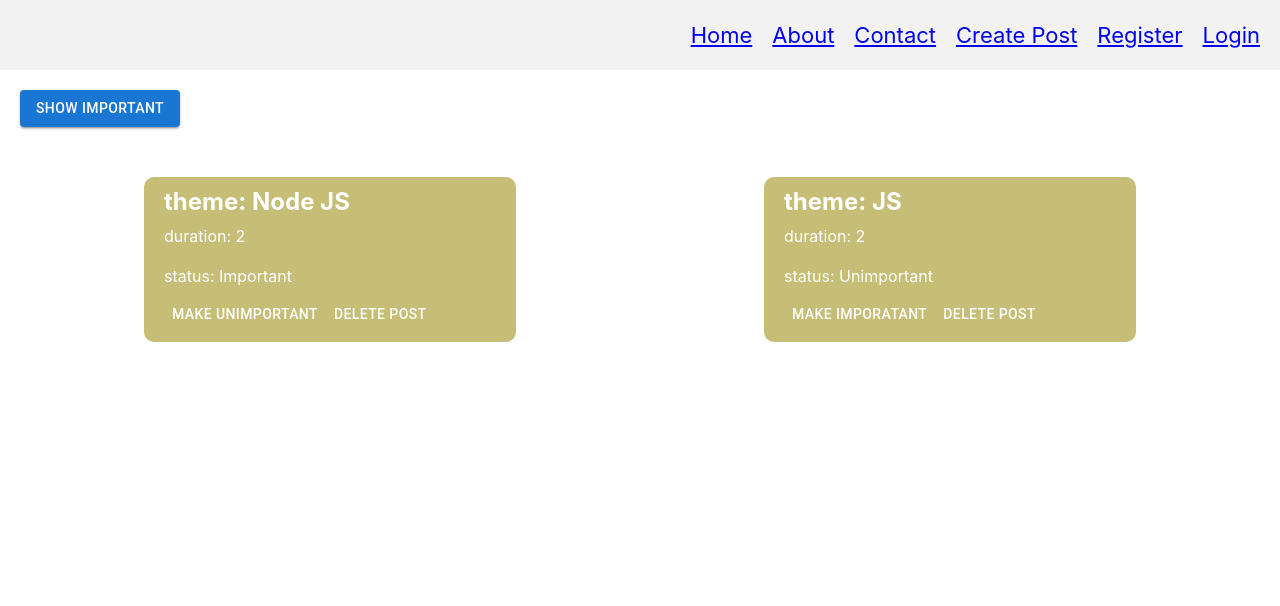
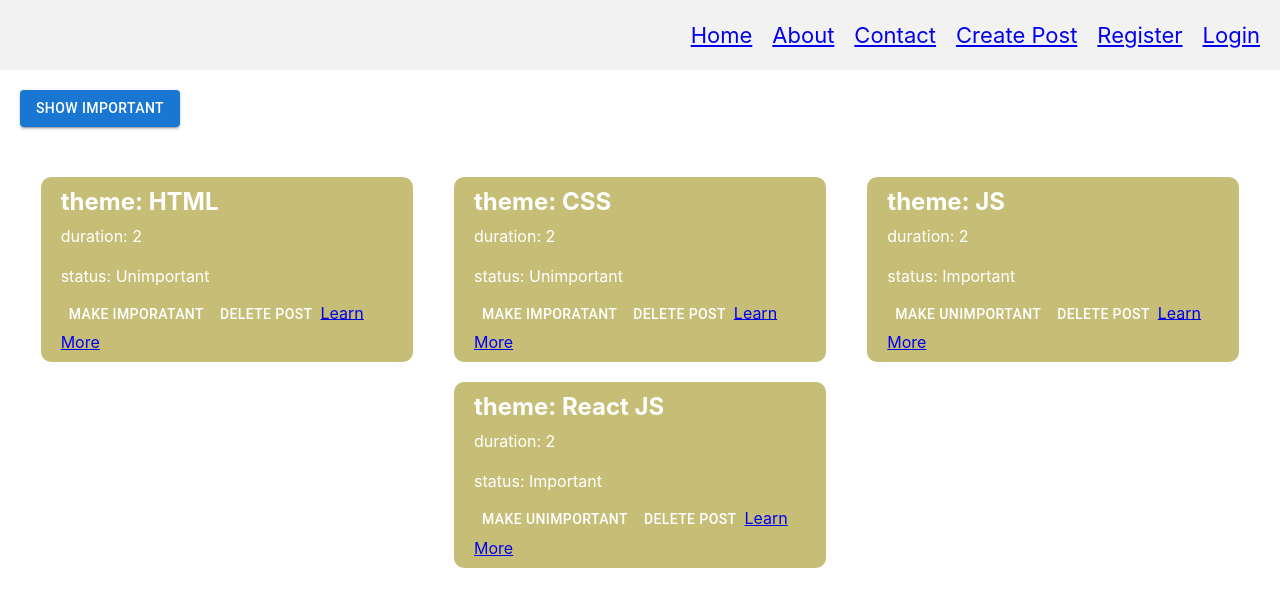
Before and after one commit to Khalilov07/BT-14-blog, a React (Create React App) app: page / in a window 1280 px wide. Shown: the top 606 px of the page. Built offline with nearby package versions, Linux system fonts and the light colour scheme; data requests are answered from the project's data file.

Commit message:
add single course page

```diff
--- a/db.json
+++ b/db.json
@@ -1,16 +1,28 @@
 {
   "courses": [
     {
-      "title": "Node JS",
+      "title": "HTML",
       "duration": "2",
-      "important": true,
-      "id": 5
+      "important": false,
+      "id": 1
+    },
+    {
+      "title": "CSS",
+      "duration": "2",
+      "important": false,
+      "id": 2
     },
     {
       "title": "JS",
       "duration": "2",
-      "important": false,
-      "id": 6
+      "important": true,
+      "id": 3
+    },
+    {
+      "title": "React JS",
+      "duration": "2",
+      "important": true,
+      "id": 4
     }
   ],
   "users": [
@@ -28,6 +40,12 @@
       "email": "test3@mail.ru",
       "password": "$2a$10$zlzUtfz56Dm4VGNRKfa8JOX5Be6ImbLZ2dbpP4JSd/i6MEOLx51vW",
       "id": 3
+    },
+    {
+      "email": "test4@mail.ru",
+      "password": "$2a$10$v0oXKniW2l9uI256/5AsCOG5KxxwcOwOwxTwRRu9t1ETzxNcM9Fpq",
+      "login": "marka",
+      "id": 4
     }
   ]
 }
--- a/src/App.js
+++ b/src/App.js
@@ -7,6 +7,7 @@ import ContactPage from './pages/ContactPage/ContactPage';
 import CreatePost from './pages/CreatePost/CreatePost';
 import RegisterPage from './pages/RegisterPage/RegisterPage';
 import LoginPage from './pages/LoginPage/LoginPage';
+import SingleCoursePage from './pages/SingleCoursePage/SingleCoursePage';
 
 // JSX - HTML JS
 
@@ -22,6 +23,7 @@ const App = () => {
         <Route path='/create' element={<CreatePost />} />
         <Route path='/register' element={<RegisterPage />} />
         <Route path='/login' element={<LoginPage />} />
+        <Route path='/course/:id' element={<SingleCoursePage />} />
       </Routes>
     </>
   );
--- a/src/components/Card/Card.jsx
+++ b/src/components/Card/Card.jsx
@@ -1,8 +1,9 @@
 import React from 'react';
 import './card.css'
 import { Button } from '@mui/material';
+import { Link } from 'react-router-dom';
 
-const Card = ({ title, duration, status, changeImportant, deletePost }) => {
+const Card = ({ title, duration, status, changeImportant, deletePost, id }) => {
 
 
     return (
@@ -13,6 +14,7 @@ const Card = ({ title, duration, status, changeImportant, deletePost }) => {
             <div className="btn-wrapper">
                 <Button style={{color: "white"}} onClick={() => changeImportant()}>make {status ? "unimportant" : "imporatant"}</Button>
                 <Button style={{color: "white"}} onClick={() => deletePost()}>delete post</Button>
+                <Link to={`/course/${id}`}>Learn More</Link>
             </div>
             {/* если статус неважный, то кнопка сделать важным, иначе кнопка сделать неважным */}
         </div>
--- a/src/pages/HomePage/HomePage.jsx
+++ b/src/pages/HomePage/HomePage.jsx
@@ -76,6 +76,7 @@ const HomePage = () => {
                 {filterdCourses.map((course) =>
                     <Card
                         key={course.id}
+                        id={course.id}
                         title={course.title}
                         duration={course.duration}
                         status={course.important}
--- a/src/pages/LoginPage/LoginPage.jsx
+++ b/src/pages/LoginPage/LoginPage.jsx
@@ -7,6 +7,7 @@ const LoginPage = () => {
 
     const [email, setEmail] = useState('')
     const [password, setPassword] = useState('')
+    const [myUser, setMyUser] = useState("")
 
     const authUser = (e) => {
 
@@ -18,13 +19,16 @@ const LoginPage = () => {
         }
 
         userSerivces.authUser(user)
-            .then(res => console.log(res.data))
+            .then(res => {
+                setMyUser(res.data.user)
+            })
 
     }
 
+
     return (
         <>
-            <h2>Login: </h2>
+        <h2>login: {myUser.login}</h2>
             <div className='form__wrapper'>
                 <form onSubmit={authUser}>
                     <h1 style={{ marginBottom: "20px" }}>Login</h1>
--- a/src/pages/RegisterPage/RegisterPage.jsx
+++ b/src/pages/RegisterPage/RegisterPage.jsx
@@ -8,9 +8,8 @@ const RegisterPage = () => {
 
     const [email, setEmail] = useState('')
     const [password, setPassword] = useState('')
-    const [message, setMessage] = useState(false)
+    const [login, setLogin] = useState('')
 
-    message ? alert("Ошибка") : null
 
     const addUser = (e) => {
 
@@ -18,13 +17,12 @@ const RegisterPage = () => {
 
         const newUser = {
             email,
-            password
+            password,
+            login
         }
 
         userSerivces.addUser(newUser)
             .then(res => console.log(res.data))
-            .catch(err => setMessage(true))
-
     }
 
     return (
@@ -50,6 +48,16 @@ const RegisterPage = () => {
                     onChange={(e) => setPassword(e.target.value)}
                 />
 
+                <TextField
+                    id="outlined-basic"
+                    label="Login"
+                    variant="outlined"
+                    style={{marginBottom: 20}}
+                    value={login}
+                    type='text'
+                    onChange={(e) => setLogin(e.target.value)}
+                />
+
                 <Button variant="outlined" type='submit'>Send</Button>
             </form>
         </div>
--- /dev/null
+++ b/src/pages/SingleCoursePage/SingleCoursePage.jsx
@@ -0,0 +1,25 @@
+import React from 'react';
+import './singlecoursepage.css'
+
+const SingleCoursePage = () => {
+
+    // получить ID - который находится в url
+    // const id = id
+    // axios.get(`http://localhost:3001/courses/${id}`)
+    // получаем данные, переноси эти данные в состояние
+    // useParams()
+
+    return (
+        <div>
+            <p>Theme: </p>
+            <p>Duration: </p>
+            <p>Status: </p>
+            <p>Information: </p>
+            <button>Make Important</button>
+            <button>Delete Course</button>
+            <button>Edit Course</button>
+        </div>
+    );
+};
+
+export default SingleCoursePage;
```
Also changed, not shown: src/pages/SingleCoursePage/singlecoursepage.css (added).
